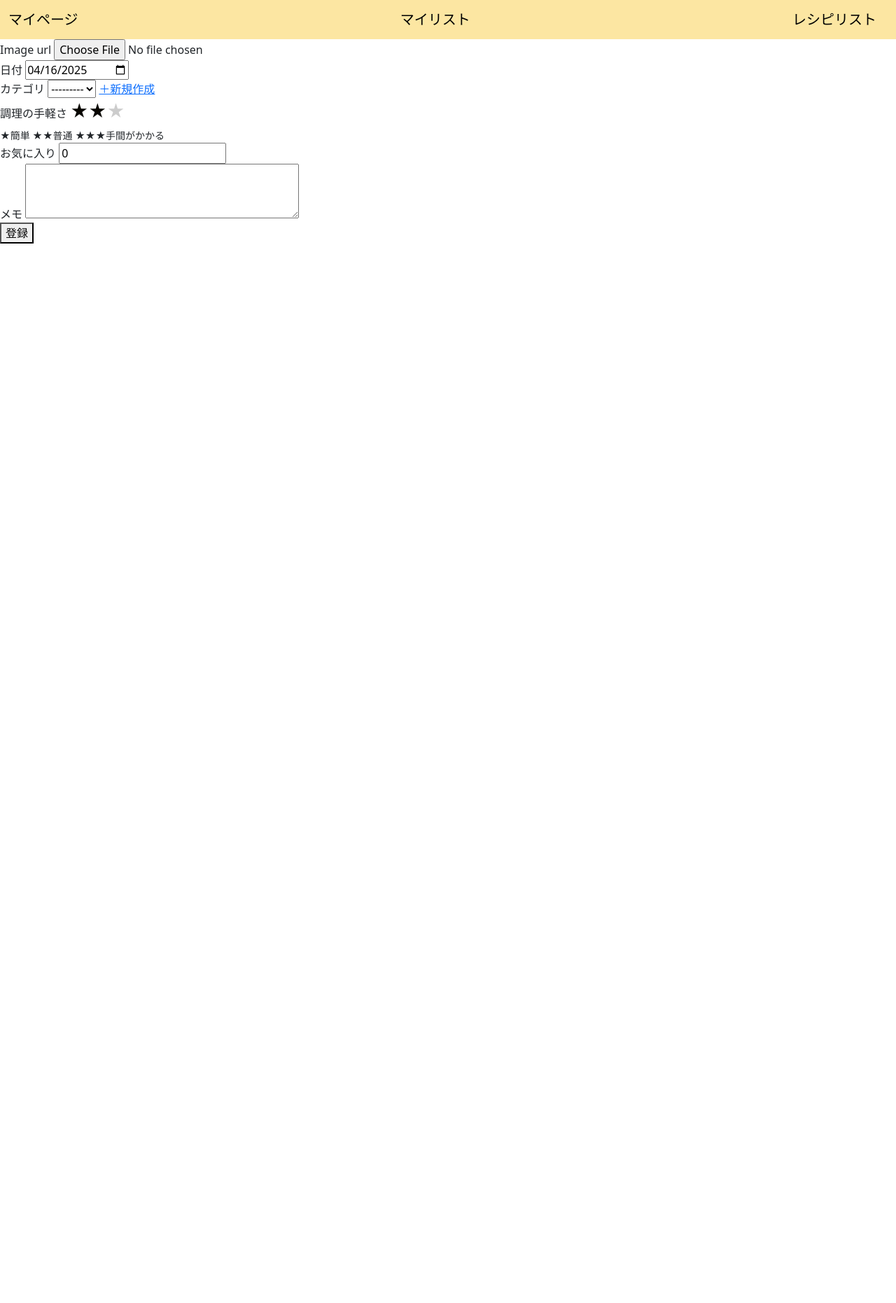
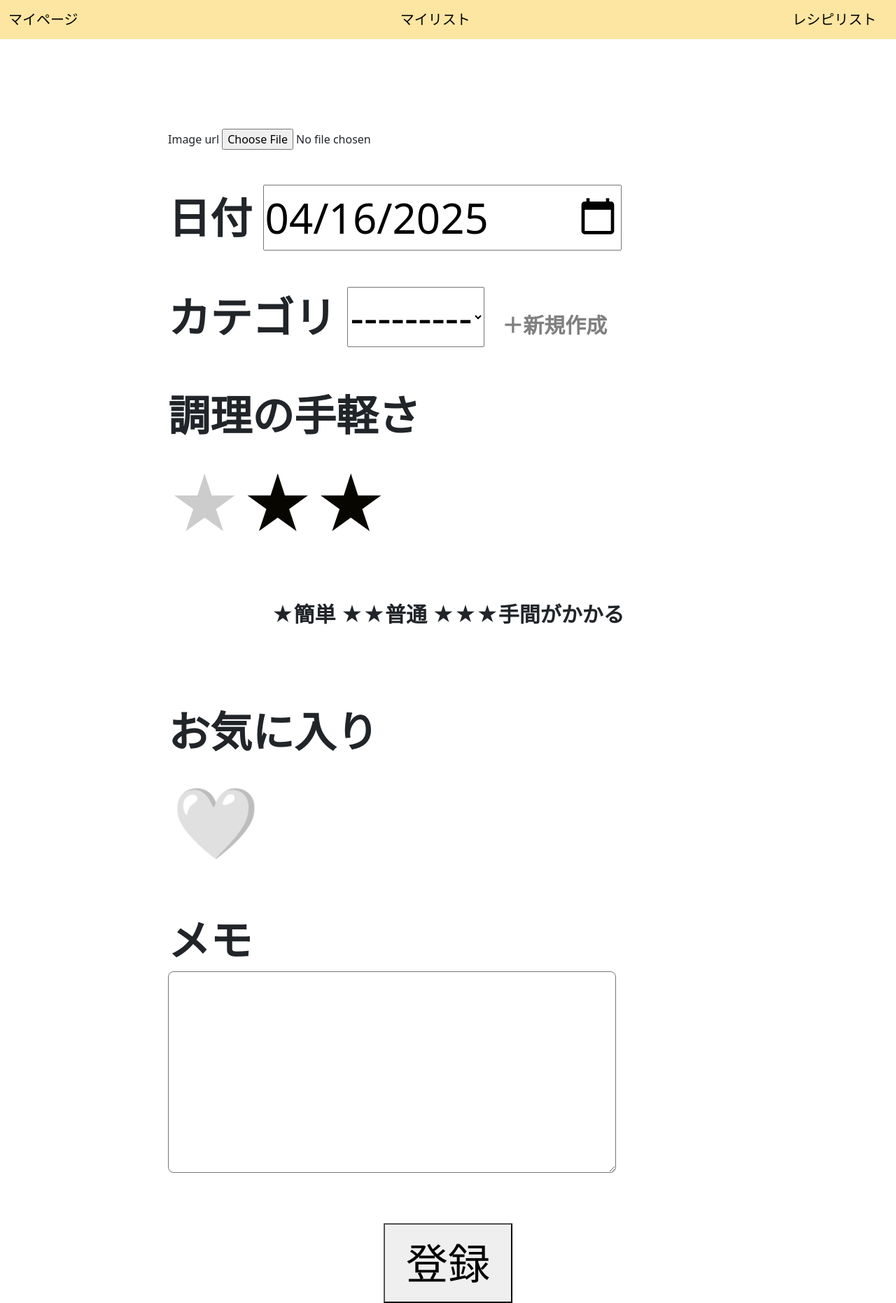
Before and after one commit to asami-mano/Cooking-Memory, a Django app: page /cooking_records/create/ in a window 1280 px wide. Shown: the whole page at 70% size. Before the commit the page ends 348 px from the top, so only its background shows below. Run offline with Django 5.2, Linux system fonts and the light colour scheme; the visitor is signed in with stand-in values (Sample User, id 1); data that the repository does not hold is empty.

Commit message:
星が右からチェックになった...

```diff
--- a/cooking_memory/cooking_memory_app/login_view/templates/cooking_records/record_form.html
+++ b/cooking_memory/cooking_memory_app/login_view/templates/cooking_records/record_form.html
@@ -2,16 +2,51 @@
 {% block content %}
 
 <style>
+  form {
+      display: flex;
+      flex-direction: column;
+      align-items: center; /* 子要素（入力欄・ボタン）を中央に */
+      margin-top: 5%;
+  }
+
+  form div {
+      margin-bottom: 50px;
+      width: 100%;
+      max-width: 800px; /* 入力欄の幅を制限 */
+  }
+  label {
+      display: block;
+      font-size: 60px;
+  }
+
+  .form-group {
+    font-size: 60px;
+    font-weight: bold;
+    margin-bottom: 50px;
+  }
+
+  .form-group label {
+    margin-bottom: 6px;
+    font-weight: bold;
+  }
+
+  .form-group textarea {
+    width: 80%;
+    padding: 8px;
+    border-radius: 8px;
+  }
+
   .star-rating {
-    direction: rtl;
-    unicode-bidi: bidi-override;
-    display: inline-flex;
+    display: inline-flex;#横並びにする
+    gap: 4px;#星の間に4pxの隙間
+    direction: ltr;
+    font-size: 60px;
   }
   .star-rating input[type="radio"] {
     display: none;
   }
   .star-rating label {
-    font-size: 25px;
+    font-size: 100px;
     color: #ccc;
     cursor: pointer;
   }
@@ -22,10 +57,41 @@
   .star-rating label:hover ~ label {
     color: #f5c518;
   }
+
+  .easiness-labels {
+    font-size: 32px;
+    margin-top: 10px;
+    text-align: center;
+  }
+
+  .favorite-btn {
+    font-size: 100px;
+    background: none;
+    border: none;
+    cursor: pointer;
+  }
+
+  button[type="submit"] {
+    font-size: 60px;
+    padding: 10px 30px;
+}
+
+  button[type="submit"]:hover {
+    background-color: #ff7043;
+  }
+
   .easiness-labels {
     margin-top: 5px;
-    font-size: 14px;
+    font-size: 30px;
   }
+
+  #open-category-modal {
+    font-size: 30px;
+    color: gray;
+    margin-left: 10px;
+    text-decoration: none;
+  }
+
 </style>
 
 <form method="post" enctype="multipart/form-data">
@@ -34,14 +100,14 @@
   <div>
       {{ form.image_url.label }} {{ form.image_url }}
   </div>
-  <div>
+  <div class="form-group">
     {{ form.date.label }} {{ form.date }}
   </div>
-  <div>
+  <div class="form-group">
     {{ form.cooking_category.label }} {{ form.cooking_category }}
     <a href="#" id="open-category-modal">＋新規作成</a>
   </div>
-  <div>
+  <div class="form-group">
     <label>調理の手軽さ</label>
     <div class="star-rating">
       <input type="radio" id="easiness-3" name="cooking_easiness" value="2">
@@ -54,16 +120,18 @@
       <label for="easiness-1">★</label>
     </div>
     <div class="easiness-labels">
-      <span>★簡単</span>
-      <span>★★普通</span>
-      <span>★★★手間がかかる</span>
+      <span>★簡単  ★★普通  ★★★手間がかかる</span>
     </div>
-  <div>
-    {{ form.is_favorite.label }} {{ form.is_favorite }}
   </div>
-  <div>
-    {{ form.memo.label }} {{ form.memo }}
+  <div class="form-group">
+    <label>お気に入り</label>
+    <button class="favorite-btn">🤍</button>
   </div>
+  <div class="form-group">
+    {{ form.memo.label }}<br>
+    {{ form.memo }}
+  </div>
+
   <button type="submit">登録</button>
 </form>
 
```
